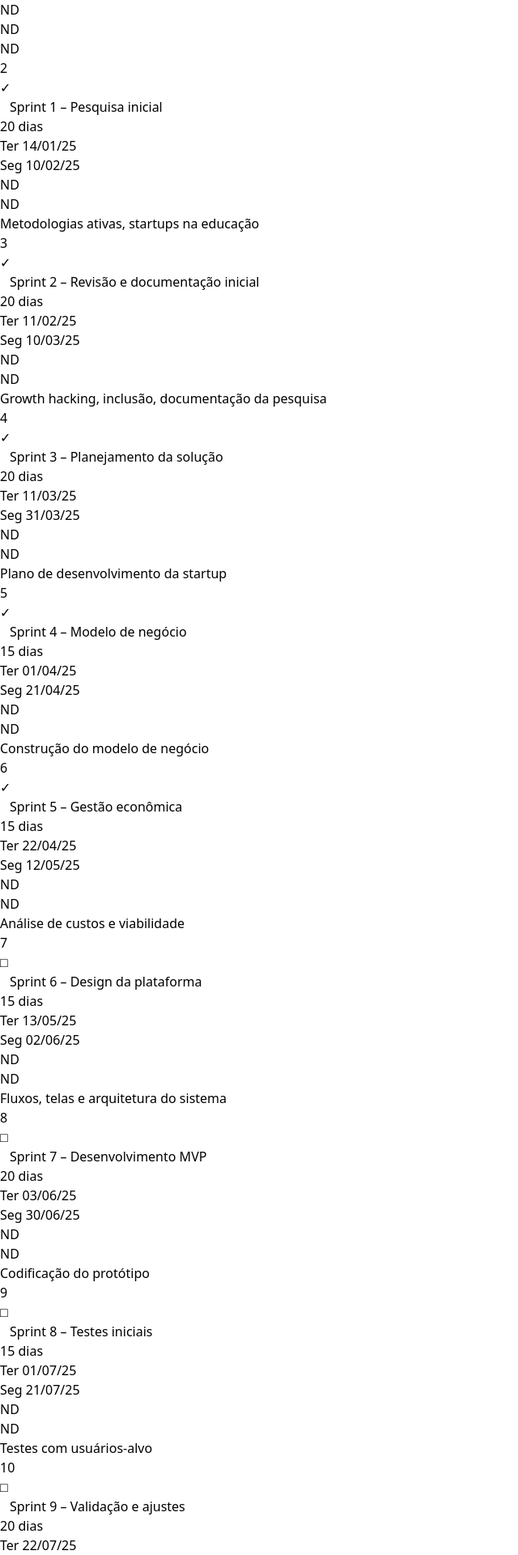
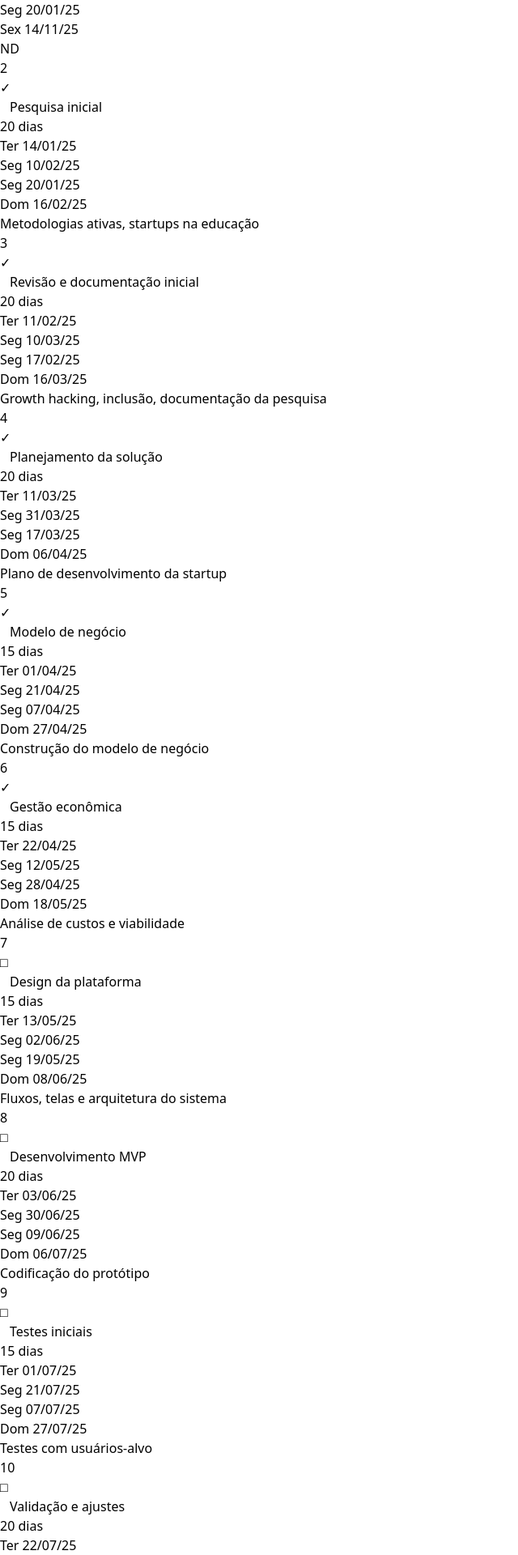
Before and after one commit to PedroReoli/Cronograma-de-Desenvolvimento-Gantt, a React (Vite) app: page / in a window 1280 px wide. Shown: the part 360-2280 px from the top of the page at 81% size, without its empty margins (0-640 px from the left). Built offline with nearby package versions, Linux system fonts and the light colour scheme.

Commit message:
Arrumando a tabela

```diff
--- a/src/App.tsx
+++ b/src/App.tsx
@@ -10,10 +10,9 @@ function App() {
 
     try {
       const canvas = await html2canvas(ganttRef.current, {
-        scale: 2, // Melhor qualidade
         useCORS: true,
         allowTaint: true,
-        backgroundColor: '#ffffff',
+        background: '#ffffff',
         width: ganttRef.current.scrollWidth,
         height: ganttRef.current.scrollHeight,
       })
--- a/src/components/GanttSchedule.tsx
+++ b/src/components/GanttSchedule.tsx
@@ -84,16 +84,16 @@ const GanttSchedule = () => {
                        <div className="flex-shrink-0 w-[1400px]">
             {/* Cabeçalho da tabela */}
             <div className="sticky top-0 bg-white border-b border-black/10 z-10">
-              <div className="grid grid-cols-9 text-sm font-semibold text-black">
-                <div className="p-3 text-center border-r border-black/10">Id</div>
-                                 <div className="p-3 text-center border-r border-black/10">Realizado</div>
-                <div className="p-3 border-r border-black/10">Nome da Sprint</div>
-                <div className="p-3 text-center border-r border-black/10">Duração</div>
-                <div className="p-3 text-center border-r border-black/10">Início</div>
-                <div className="p-3 text-center border-r border-black/10">Término</div>
-                <div className="p-3 text-center border-r border-black/10">Predição real</div>
-                <div className="p-3 text-center border-r border-black/10">Término real</div>
-                <div className="p-3 text-center">Tarefas realizadas</div>
+              <div className="grid grid-cols-9 text-sm font-semibold text-black h-16">
+                <div className="px-3 py-3 text-center border-r border-black/10 flex items-center justify-center">Id</div>
+                                 <div className="px-3 py-3 text-center border-r border-black/10 flex items-center justify-center">Realizado</div>
+                <div className="px-3 py-3 border-r border-black/10 flex items-center">Nome da Sprint</div>
+                <div className="px-3 py-3 text-center border-r border-black/10 flex items-center justify-center">Duração</div>
+                <div className="px-3 py-3 text-center border-r border-black/10 flex items-center justify-center">Início</div>
+                <div className="px-3 py-3 text-center border-r border-black/10 flex items-center justify-center">Término</div>
+                <div className="px-3 py-3 text-center border-r border-black/10 flex items-center justify-center">Predição real</div>
+                <div className="px-3 py-3 text-center border-r border-black/10 flex items-center justify-center">Término real</div>
+                <div className="px-3 py-3 text-center flex items-center justify-center">Tarefas realizadas</div>
               </div>
             </div>
 
@@ -102,34 +102,34 @@ const GanttSchedule = () => {
               {tasks.map((task, index) => (
                 <div
                   key={task.id}
-                  className={`grid grid-cols-9 text-sm border-b border-black/5 hover:bg-black/5 transition-colors ${
+                  className={`grid grid-cols-9 text-sm border-b border-black/5 hover:bg-black/5 transition-colors h-16 ${
                     index % 2 === 0 ? "bg-black/0" : "bg-black/[0.02]"
                   }`}
                 >
-                  <div className="p-3 text-center border-r border-black/5 font-mono text-black/80">{task.id}</div>
-                                     <div className="p-3 text-center border-r border-black/5 flex items-center justify-center gap-1">
+                  <div className="px-3 py-3 text-center border-r border-black/5 font-mono text-black/80 flex items-center justify-center">{task.id}</div>
+                                     <div className="px-3 py-3 text-center border-r border-black/5 flex items-center justify-center gap-1">
                      <span className="text-black text-sm">{task.checked ? "✓" : "□"}</span>
                    </div>
                   <div
-                    className="p-3 border-r border-black/5 font-medium hover:text-black/80 transition-colors"
+                    className="px-3 py-3 border-r border-black/5 font-medium hover:text-black/80 transition-colors flex items-center"
                     style={{ marginLeft: `${(task.level - 1) * 12}px` }}
                   >
                     {task.name}
                   </div>
-                  <div className="p-3 text-center border-r border-black/5 text-black/70">{task.durationDays} dias</div>
-                  <div className="p-3 text-center border-r border-black/5 text-xs text-black/70">
+                  <div className="px-3 py-3 text-center border-r border-black/5 text-black/70 flex items-center justify-center">{task.durationDays} dias</div>
+                  <div className="px-3 py-3 text-center border-r border-black/5 text-xs text-black/70 flex items-center justify-center">
                     {formatDate(task.startPlanned)}
                   </div>
-                  <div className="p-3 text-center border-r border-black/5 text-xs text-black/70">
+                  <div className="px-3 py-3 text-center border-r border-black/5 text-xs text-black/70 flex items-center justify-center">
                     {formatDate(task.endPlanned)}
                   </div>
-                  <div className="p-3 text-center border-r border-black/5 text-xs text-black/70">
+                  <div className="px-3 py-3 text-center border-r border-black/5 text-xs text-black/70 flex items-center justify-center">
                     {task.startActual ? formatDate(task.startActual) : "ND"}
                   </div>
-                  <div className="p-3 text-center text-xs text-black/70 border-r border-black/5">
+                  <div className="px-3 py-3 text-center text-xs text-black/70 border-r border-black/5 flex items-center justify-center">
                     {task.endActual ? formatDate(task.endActual) : "ND"}
                   </div>
-                  <div className="p-3 text-xs text-black/70">
+                  <div className="px-3 py-3 text-xs text-black/70 flex items-center">
                     {task.completedTasks || "ND"}
                   </div>
                 </div>
@@ -181,12 +181,12 @@ const GanttSchedule = () => {
                  return (
                   <div
                     key={task.id}
-                    className={`relative h-12 border-b border-black/5 hover:bg-black/[0.02] transition-colors group ${
+                    className={`relative h-16 border-b border-black/5 hover:bg-black/[0.02] transition-colors group ${
                       index % 2 === 0 ? "bg-black/0" : "bg-black/[0.01]"
                     }`}
                   >
                     <div
-                      className="absolute top-2 h-8 bg-gray-400 rounded-sm shadow-sm group-hover:shadow-md transition-shadow"
+                      className="absolute top-4 h-8 bg-gray-400 rounded-sm shadow-sm group-hover:shadow-md transition-shadow"
                       style={{
                         left: `${plannedLeft}%`,
                         width: `${Math.max(plannedWidth, 1)}%`,
@@ -196,7 +196,7 @@ const GanttSchedule = () => {
 
                     {task.startActual && (
                       <div
-                        className="absolute top-2 h-8 bg-black/80 rounded-sm shadow-sm border border-black"
+                        className="absolute top-4 h-8 bg-black/80 rounded-sm shadow-sm border border-black"
                         style={{
                           left: `${actualLeft}%`,
                           width: `${actualWidth}%`,
--- a/src/data/data.ts
+++ b/src/data/data.ts
@@ -21,20 +21,20 @@ export const tasks: Task[] = [
     durationDays: 180,
     startPlanned: '2025-01-14',
     endPlanned: '2025-10-17',
-    startActual: null,
-    endActual: null,
+    startActual: '2025-01-20',
+    endActual: '2025-11-14',
     percent: 31,
   },
   {
     id: 2,
     level: 2,
     checked: true,
-    name: 'Sprint 1 – Pesquisa inicial',
+    name: ' Pesquisa inicial',
     durationDays: 20,
     startPlanned: '2025-01-14',
     endPlanned: '2025-02-10',
-    startActual: null,
-    endActual: null,
+    startActual: '2025-01-20',
+    endActual: '2025-02-16',
     percent: 100,
     completedTasks: 'Metodologias ativas, startups na educação',
   },
@@ -42,12 +42,12 @@ export const tasks: Task[] = [
     id: 3,
     level: 2,
     checked: true,
-    name: 'Sprint 2 – Revisão e documentação inicial',
+    name: ' Revisão e documentação inicial',
     durationDays: 20,
     startPlanned: '2025-02-11',
     endPlanned: '2025-03-10',
-    startActual: null,
-    endActual: null,
+    startActual: '2025-02-17',
+    endActual: '2025-03-16',
     percent: 100,
     completedTasks: 'Growth hacking, inclusão, documentação da pesquisa',
   },
@@ -55,12 +55,12 @@ export const tasks: Task[] = [
     id: 4,
     level: 2,
     checked: true,
-    name: 'Sprint 3 – Planejamento da solução',
+    name: 'Planejamento da solução',
     durationDays: 20,
     startPlanned: '2025-03-11',
     endPlanned: '2025-03-31',
-    startActual: null,
-    endActual: null,
+    startActual: '2025-03-17',
+    endActual: '2025-04-06',
     percent: 100,
     completedTasks: 'Plano de desenvolvimento da startup',
   },
@@ -68,12 +68,12 @@ export const tasks: Task[] = [
     id: 5,
     level: 2,
     checked: true,
-    name: 'Sprint 4 – Modelo de negócio',
+    name: 'Modelo de negócio',
     durationDays: 15,
     startPlanned: '2025-04-01',
     endPlanned: '2025-04-21',
-    startActual: null,
-    endActual: null,
+    startActual: '2025-04-07',
+    endActual: '2025-04-27',
     percent: 100,
     completedTasks: 'Construção do modelo de negócio',
   },
@@ -81,12 +81,12 @@ export const tasks: Task[] = [
     id: 6,
     level: 2,
     checked: true,
-    name: 'Sprint 5 – Gestão econômica',
+    name: 'Gestão econômica',
     durationDays: 15,
     startPlanned: '2025-04-22',
     endPlanned: '2025-05-12',
-    startActual: null,
-    endActual: null,
+    startActual: '2025-04-28',
+    endActual: '2025-05-18',
     percent: 100,
     completedTasks: 'Análise de custos e viabilidade',
   },
@@ -94,12 +94,12 @@ export const tasks: Task[] = [
     id: 7,
     level: 2,
     checked: false,
-    name: 'Sprint 6 – Design da plataforma',
+    name: 'Design da plataforma',
     durationDays: 15,
     startPlanned: '2025-05-13',
     endPlanned: '2025-06-02',
-    startActual: null,
-    endActual: null,
+    startActual: '2025-05-19',
+    endActual: '2025-06-08',
     percent: 0,
     completedTasks: 'Fluxos, telas e arquitetura do sistema',
   },
@@ -107,12 +107,12 @@ export const tasks: Task[] = [
     id: 8,
     level: 2,
     checked: false,
-    name: 'Sprint 7 – Desenvolvimento MVP',
+    name: 'Desenvolvimento MVP',
     durationDays: 20,
     startPlanned: '2025-06-03',
     endPlanned: '2025-06-30',
-    startActual: null,
-    endActual: null,
+    startActual: '2025-06-09',
+    endActual: '2025-07-06',
     percent: 0,
     completedTasks: 'Codificação do protótipo',
   },
@@ -120,12 +120,12 @@ export const tasks: Task[] = [
     id: 9,
     level: 2,
     checked: false,
-    name: 'Sprint 8 – Testes iniciais',
+    name: 'Testes iniciais',
     durationDays: 15,
     startPlanned: '2025-07-01',
     endPlanned: '2025-07-21',
-    startActual: null,
-    endActual: null,
+    startActual: '2025-07-07',
+    endActual: '2025-07-27',
     percent: 0,
     completedTasks: 'Testes com usuários-alvo',
   },
@@ -133,12 +133,12 @@ export const tasks: Task[] = [
     id: 10,
     level: 2,
     checked: false,
-    name: 'Sprint 9 – Validação e ajustes',
+    name: 'Validação e ajustes',
     durationDays: 20,
     startPlanned: '2025-07-22',
     endPlanned: '2025-08-18',
-    startActual: null,
-    endActual: null,
+    startActual: '2025-07-28',
+    endActual: '2025-08-24',
     percent: 0,
     completedTasks: 'Feedback, correções no MVP',
   },
@@ -146,12 +146,12 @@ export const tasks: Task[] = [
     id: 11,
     level: 2,
     checked: false,
-    name: 'Sprint 10 – Documentação técnica',
+    name: 'Documentação técnica',
     durationDays: 15,
     startPlanned: '2025-08-19',
     endPlanned: '2025-09-08',
-    startActual: null,
-    endActual: null,
+    startActual: '2025-08-25',
+    endActual: '2025-09-14',
     percent: 0,
     completedTasks: 'Documentação do sistema e acadêmica',
   },
@@ -159,12 +159,12 @@ export const tasks: Task[] = [
     id: 12,
     level: 2,
     checked: false,
-    name: 'Sprint 11 – Escrita final',
+    name: 'Escrita final',
     durationDays: 20,
     startPlanned: '2025-09-09',
     endPlanned: '2025-10-06',
-    startActual: null,
-    endActual: null,
+    startActual: '2025-09-15',
+    endActual: '2025-10-05',
     percent: 0,
     completedTasks: 'Redação final do TCC',
   },
@@ -172,12 +172,12 @@ export const tasks: Task[] = [
     id: 13,
     level: 2,
     checked: false,
-    name: 'Sprint 12 – Finalização e defesa',
+    name: 'Finalização e defesa',
     durationDays: 11,
     startPlanned: '2025-10-07',
     endPlanned: '2025-10-17',
-    startActual: null,
-    endActual: null,
+    startActual: '2025-10-06',
+    endActual: '2025-11-14',
     percent: 0,
     completedTasks: 'Ajustes finais, entrega e defesa',
   },
```
